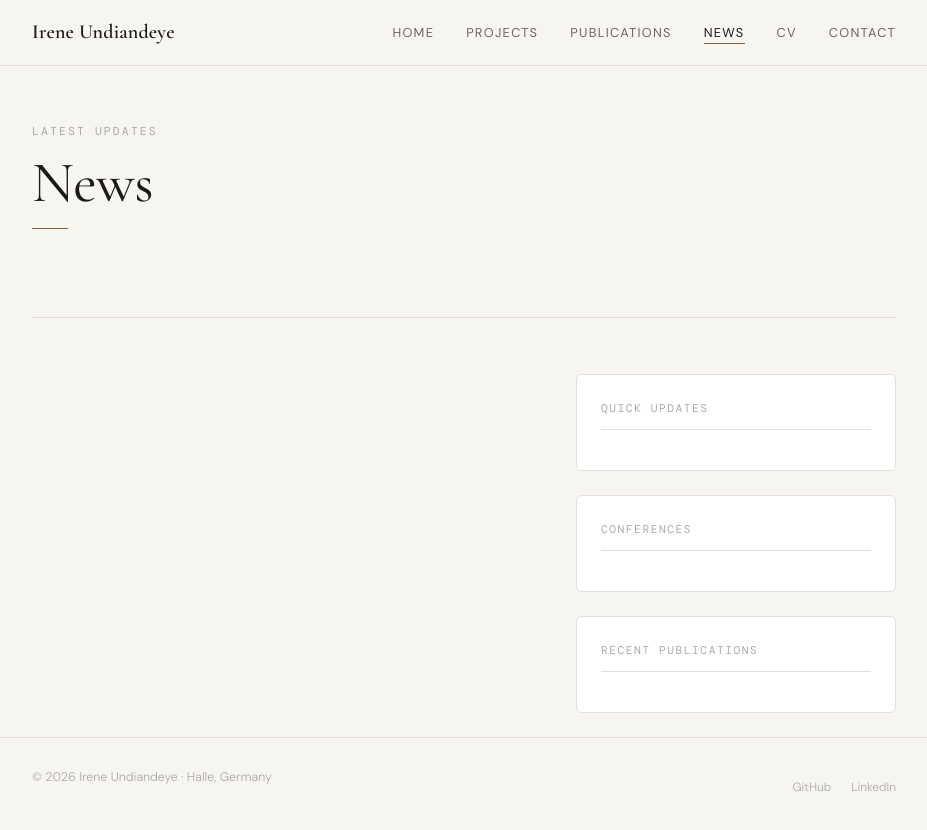
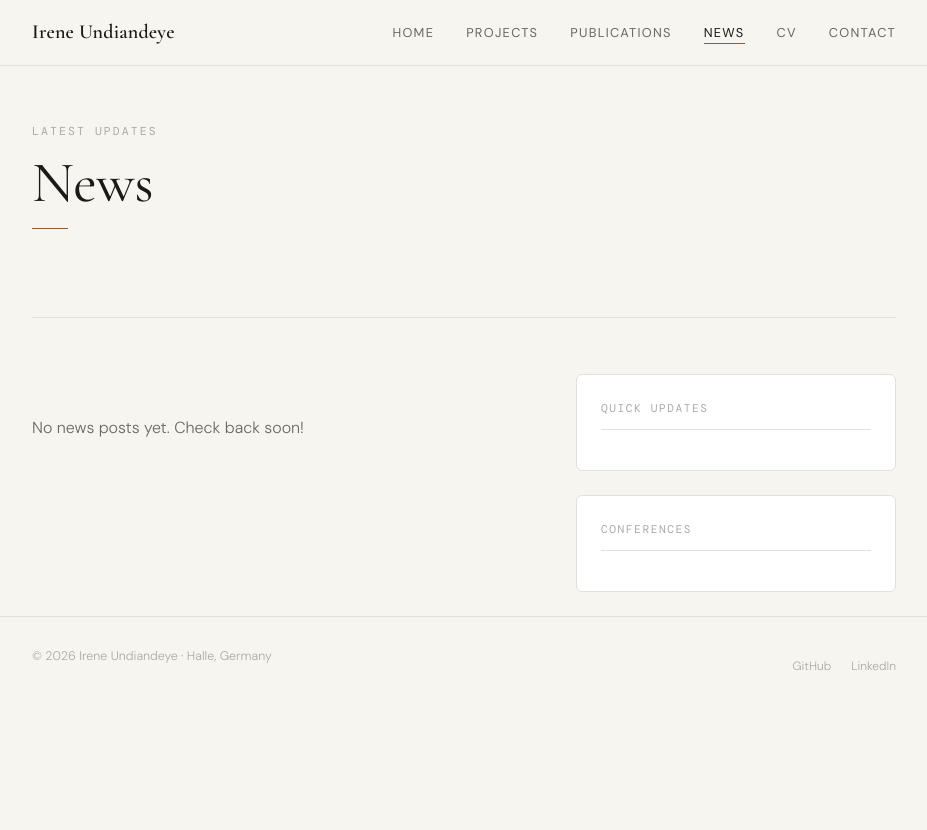
Before and after one commit to ireneundiandeye/Ireneundiandeye.github.io, a Jekyll site: the page built from _pages/news.html, in a window 1280 px wide. Shown: the top 830 px of the page, without its empty margins (176-1103 px from the left). Built offline with Jekyll 4.4.1, drawn with Linux system fonts in a browser that asks for light colours.

Commit message:
Fix news page

```diff
--- a/_pages/news.html
+++ b/_pages/news.html
@@ -12,10 +12,13 @@ permalink: /news/
   </div>
 
   <div class="news-grid">
-
-    <!-- Main news feed -->
     <div class="news-main">
       {% assign all_news = site.news | sort: "date" | reverse %}
+      {% if all_news.size == 0 %}
+      <div style="padding:40px 0; color:var(--ink-muted);">
+        <p>No news posts yet. Check back soon!</p>
+      </div>
+      {% else %}
       {% for item in all_news %}
       <article class="news-post-card fade-in">
         <div class="news-post-meta">
@@ -23,51 +26,35 @@ permalink: /news/
           <span class="news-post-date">{{ item.date | date: "%B %-d, %Y" }}</span>
         </div>
         <h2 class="news-post-title"><a href="{{ item.url | relative_url }}">{{ item.title }}</a></h2>
-        <p class="news-post-excerpt">{{ item.excerpt | strip_html | truncatewords: 40 }}</p>
+        <p class="news-post-excerpt">{{ item.content | strip_html | truncatewords: 40 }}</p>
         <a href="{{ item.url | relative_url }}" class="read-more">Read more →</a>
       </article>
       {% endfor %}
+      {% endif %}
     </div>
 
-    <!-- Sidebar -->
     <aside class="news-sidebar">
-
-      <!-- Quick announcements -->
       <div class="sidebar-box">
         <div class="sidebar-box-title">Quick updates</div>
-        {% assign announcements = site.news | where: "type", "news" | sort: "date" | reverse | limit: 5 %}
-        {% for item in announcements %}
+        {% assign news_items = site.news | where: "type", "news" | sort: "date" | reverse %}
+        {% for item in news_items limit: 5 %}
         <div class="sidebar-item">
           <a href="{{ item.url | relative_url }}">{{ item.title | truncatewords: 8 }}</a>
-          <span style="font-size:0.72rem; color:var(--ink-faint); white-space:nowrap;">{{ item.date | date: "%b %y" }}</span>
+          <span style="font-size:0.72rem; color:var(--ink-faint);">{{ item.date | date: "%b %y" }}</span>
         </div>
         {% endfor %}
       </div>
 
-      <!-- Conferences -->
       <div class="sidebar-box">
         <div class="sidebar-box-title">Conferences</div>
-        {% assign conf_news = site.news | where: "type", "conference" | sort: "date" | reverse | limit: 4 %}
-        {% for item in conf_news %}
+        {% assign conf_items = site.news | where: "type", "conference" | sort: "date" | reverse %}
+        {% for item in conf_items limit: 4 %}
         <div class="sidebar-item">
           <a href="{{ item.url | relative_url }}">{{ item.title | truncatewords: 8 }}</a>
-          <span style="font-size:0.72rem; color:var(--ink-faint); white-space:nowrap;">{{ item.date | date: "%b %y" }}</span>
+          <span style="font-size:0.72rem; color:var(--ink-faint);">{{ item.date | date: "%b %y" }}</span>
         </div>
         {% endfor %}
       </div>
-
-      <!-- Publications -->
-      <div class="sidebar-box">
-        <div class="sidebar-box-title">Recent publications</div>
-        {% assign pub_news = site.news | where: "type", "publication" | sort: "date" | reverse | limit: 4 %}
-        {% for item in pub_news %}
-        <div class="sidebar-item">
-          <a href="{{ item.url | relative_url }}">{{ item.title | truncatewords: 8 }}</a>
-          <span style="font-size:0.72rem; color:var(--ink-faint); white-space:nowrap;">{{ item.date | date: "%b %y" }}</span>
-        </div>
-        {% endfor %}
-      </div>
-
     </aside>
   </div>
 </div>
```
